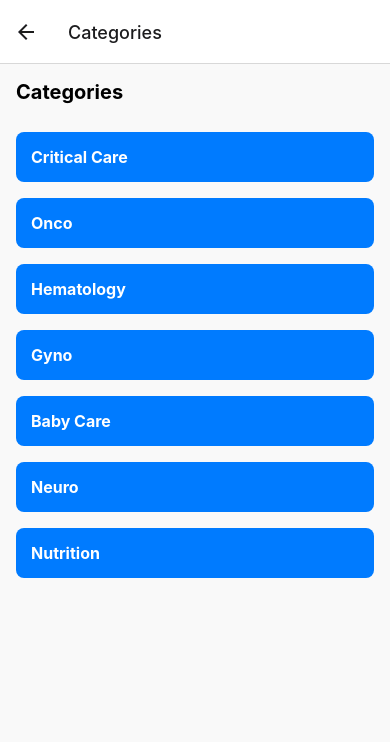
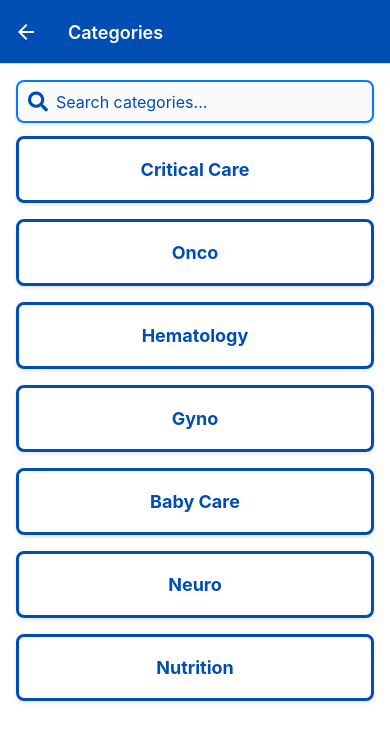
Before and after one commit to Brainless-Loco/medicine, a React Native app: screen /Categories in a window 390 px wide. Shown: the top 742 px of the page. Built offline with nearby package versions, Linux system fonts and the light colour scheme.

Commit message:
Category Page Updated

```diff
--- a/App.js
+++ b/App.js
@@ -12,8 +12,26 @@ export default function App() {
     <NavigationContainer>
       <Stack.Navigator>
         <Stack.Screen name="Dashboard" component={Dashboard} options={{headerShown:false}} />
-        <Stack.Screen name="Categories" component={Categories} />
-        <Stack.Screen name="Medicines" component={Medicines} />
+        <Stack.Screen name="Categories" component={Categories} options={{
+            title: "Categories",
+            headerStyle: {
+              backgroundColor: '#004eb3',
+            },
+            headerTintColor: '#fff',
+            headerTitleStyle: {
+              fontWeight: '600',
+            },
+          }}/>
+        <Stack.Screen name="Medicines" component={Medicines} options={{
+            title: "Medicines",
+            headerStyle: {
+              backgroundColor: '#004eb3',
+            },
+            headerTintColor: '#fff',
+            headerTitleStyle: {
+              fontWeight: '600',
+            },
+          }}/>
 
       </Stack.Navigator>
     </NavigationContainer>
--- /dev/null
+++ b/components/SearchBar/SearchBar.js
@@ -0,0 +1,52 @@
+import React, { useState } from 'react';
+import { View, TextInput, StyleSheet } from 'react-native';
+import FontAwesome5 from '@expo/vector-icons/FontAwesome5';
+
+export default function SearchBar({ onChangeText }) {
+  const [text, setText] = useState('');
+
+  const handleTextChange = (value) => {
+    setText(value);
+    if (onChangeText) {
+      onChangeText(value);
+    }
+  };
+
+  return (
+    <View style={styles.searchContainer}>
+      <FontAwesome5 name="search" size={20} color="#004eb3" style={styles.icon} />
+      <TextInput
+        style={styles.textInput}
+        placeholder="Search categories..."
+        value={text}
+        onChangeText={handleTextChange}
+      />
+    </View>
+  );
+}
+
+const styles = StyleSheet.create({
+  searchContainer: {
+    flexDirection: 'row',
+    alignItems: 'center',
+    backgroundColor: '#f9f9f9',
+    borderWidth: 2.5,
+    borderColor: '#007bff',
+    borderRadius: 8,
+    paddingHorizontal: 10,
+    paddingVertical: 8,
+    shadowColor: '#000',
+    shadowOpacity: 0.1,
+    shadowRadius: 4,
+    shadowOffset: { width: 0, height: 2 },
+    marginBottom: 5,
+  },
+  icon: {
+    marginRight: 8,
+  },
+  textInput: {
+    flex: 1,
+    fontSize: 16,
+    color: '#004eb3',
+  },
+});
--- a/screens/Categories/Categories.js
+++ b/screens/Categories/Categories.js
@@ -1,13 +1,33 @@
-import React from 'react';
-import { View, Text, StyleSheet, TouchableOpacity } from 'react-native';
+import React, { useEffect, useState } from 'react';
+import { View, Text, StyleSheet, TouchableOpacity, ScrollView, TextInput } from 'react-native';
+import SearchBar from '../../components/SearchBar/SearchBar';
 
 export default function Categories({ navigation }) {
-  const categories = ["Critical Care", "Onco", "Hematology", "Gyno", "Baby Care", "Neuro", "Nutrition"];
+  const categories = ["Critical Care", "Onco", "Hematology", "Gyno", "Baby Care", "Neuro", "Nutrition",];
+  const [selectedCategory, setSelectedCategory] = useState(null);
+  const [searchText, setSearchText] = useState('');
+
+  const filteredCategories = categories.filter((category) =>
+    category.toLowerCase().includes(searchText.toLowerCase())
+  );
+
+  const handleTextChange = (value) => {
+    setText(value);
+    if (onChangeText) {
+      onChangeText(value);
+    }
+  };
+
+  useEffect(() => {
+    setSelectedCategory(null)
+  }, [])
+
 
   return (
-    <View style={styles.container}>
-      <Text style={styles.title}>Categories</Text>
-      {categories.map((category) => (
+    <ScrollView style={styles.container}>
+      {/* <Text style={styles.title}>Categories</Text> */}
+      <SearchBar onChangeText={(text) => setSearchText(text)} />
+      {filteredCategories && filteredCategories.map((category) => (
         <TouchableOpacity
           key={category}
           style={styles.category}
@@ -16,30 +36,67 @@ export default function Categories({ navigation }) {
           <Text style={styles.categoryText}>{category}</Text>
         </TouchableOpacity>
       ))}
-    </View>
+      {!filteredCategories && categories.map((category) => (
+        <TouchableOpacity
+          key={category}
+          style={[
+            styles.category,
+            selectedCategory === category && styles.selectedCategory,
+          ]}
+          onPress={() => handlePress(category)}
+        >
+          <Text style={[
+            styles.categoryText,
+            selectedCategory === category && styles.selectedText
+          ]}>
+            {category}
+          </Text>
+        </TouchableOpacity>
+      ))}
+      <View style={{height:25}}></View>
+    </ScrollView>
   );
 }
 
 const styles = StyleSheet.create({
   container: {
     flex: 1,
-    padding: 16,
-    backgroundColor: '#f9f9f9',
+    paddingTop: 16,
+    paddingHorizontal:16,
+    backgroundColor: '#fff',
+    paddingBottom:50
   },
   title: {
-    fontSize: 20,
+    fontSize: 24,
     fontWeight: 'bold',
     marginBottom: 20,
+    textAlign: 'center',
+    color: '#007bff',
   },
   category: {
-    padding: 15,
+    borderWidth: 3,
+    borderColor: '#004eb3',
+    padding: 20,
     marginVertical: 8,
-    backgroundColor: '#007bff',
     borderRadius: 8,
+    alignItems: 'center',
+    backgroundColor: 'transparent',
+    elevation: 0,
+    shadowColor: '#000',
+    shadowOpacity: 0.1,
+    shadowRadius: 4,
+    shadowOffset: { width: 0, height: 2 },
+  },
+  selectedCategory: {
+    backgroundColor: '#489cf7', // A soothing teal color related to the medical industry
+    borderColor: '#fff', // A deeper shade of teal
   },
   categoryText: {
-    color: '#fff',
-    fontSize: 16,
+    color: '#004eb3',
+    fontSize: 18,
     fontWeight: 'bold',
   },
+  selectedText: {
+    color: '#fff', // White text for better contrast on selected color
+  },
 });
```
